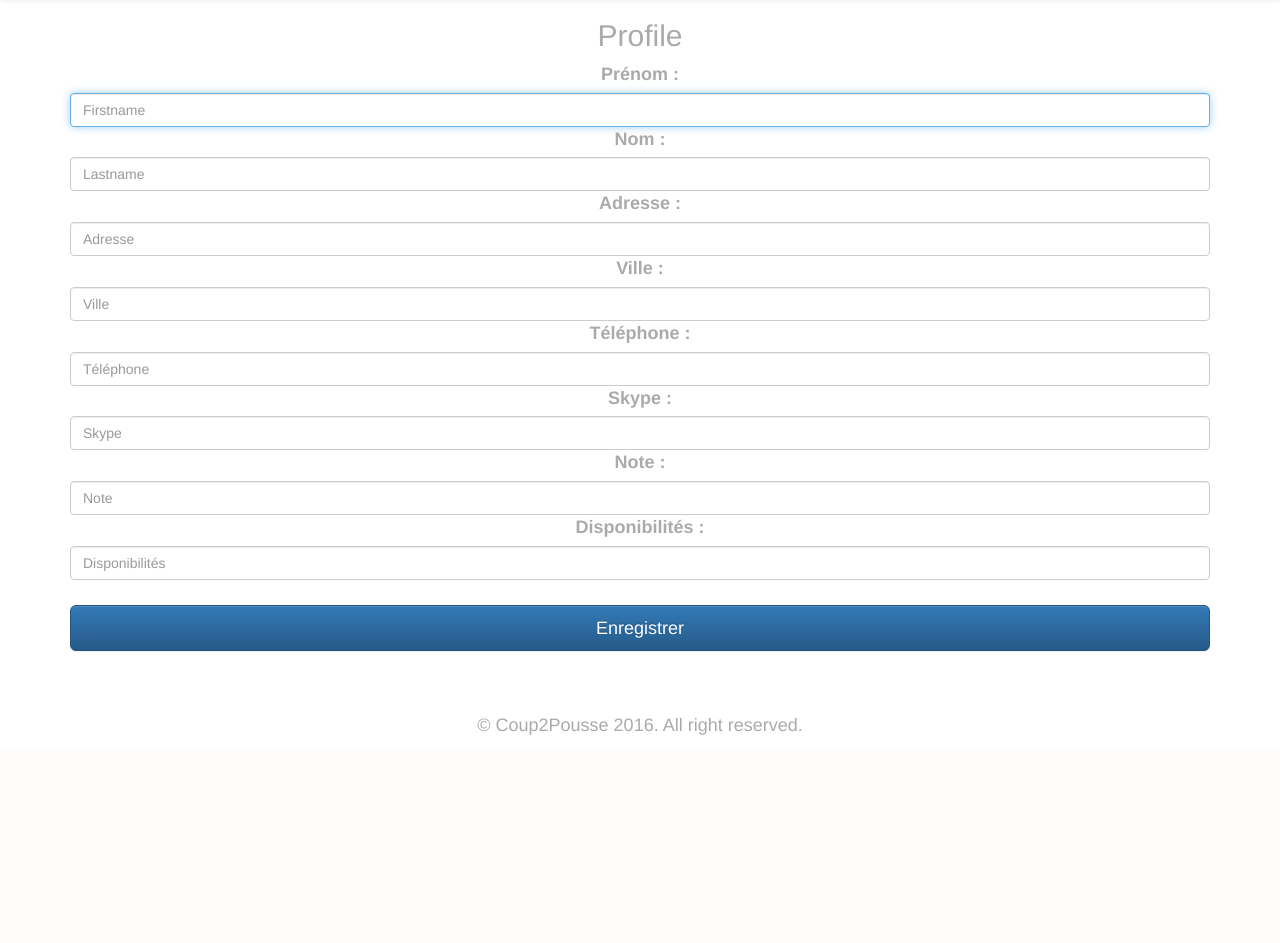
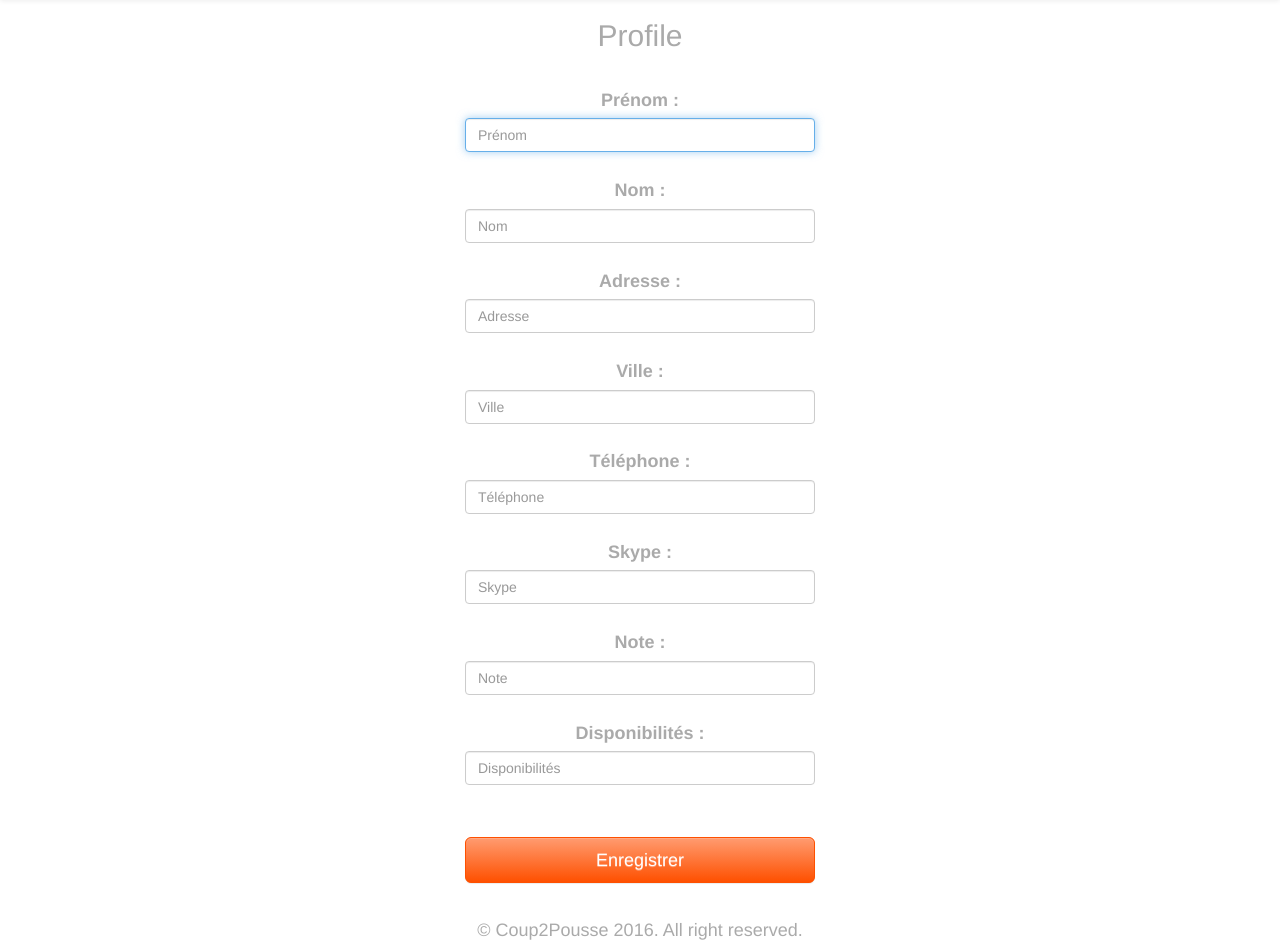
Before and after one commit to Gauwan/B3_Coup2Pousse, a PHP site: template templates/profile.phtml in a window 1280 px wide. Shown: the part 51-994 px from the top of the page. Before the commit the page ends 786 px from the top, so only its background shows below. Run offline with PHP 8.4, Linux system fonts and the light colour scheme; the template is opened without the code that fills it, so the values that code supplies are empty; some libraries are stand-ins or nearby versions.

Commit message:
Footer et profiles

```diff
--- a/public/css/style.css
+++ b/public/css/style.css
@@ -46,7 +46,8 @@ button:hover{
     text-decoration: none;
 }
 footer{
-    position: absolute; bottom: 0; left: 0; right: 0
+    position: relative;
+    bottom: -35px;
 }
 .btn-default{
     background-color: #FE5000!important;
--- a/templates/includes/footer.phtml
+++ b/templates/includes/footer.phtml
@@ -1,8 +1,6 @@
 
 <footer>
-    <div class="container">
         <p> © Coup2Pousse 2016. All right reserved. </p>
-    </div> <!--/.container-->
 </footer>
 
 <!-- jQuery (necessary for Bootstrap's JavaScript plugins) -->
--- a/templates/profile.phtml
+++ b/templates/profile.phtml
@@ -9,38 +9,38 @@
 
 
 
-    <form method="post" action="/profile/process/" class="form-profile">
+    <form method="post" class="formsign" action="/profile/process/" class="form-profile">
 
         <h2 class="form-profile-heading">Profile</h2>
 
-
+</br>
         <label>Prénom :</label>
-        <input type="text" id="firstname" name="firstname" class="form-control" placeholder="Firstname" required autofocus>
-
+        <input type="text" id="firstname" name="firstname" class="form-control" placeholder="Prénom" required autofocus>
+</br>
         <label>Nom :</label>
-        <input type="text" id="lastname" name="lastname" class="form-control" placeholder="Lastname" required>
-
+        <input type="text" id="lastname" name="lastname" class="form-control" placeholder="Nom" required>
+</br>
         <label>Adresse :</label>
         <input type="text" id="address" name="address" class="form-control" placeholder="Adresse">
-
+</br>
         <label>Ville :</label>
         <input type="text" id="city" name="city" class="form-control" placeholder="Ville">
-
+</br>
         <label>Téléphone :</label>
         <input type="text" id="phone" name="phone" class="form-control" placeholder="Téléphone">
-
+</br>
         <label>Skype :</label>
         <input type="text" id="skype" name="skype" class="form-control" placeholder="Skype">
-
+</br>
         <label>Note :</label>
         <input type="integer" id="note" name="note" class="form-control" placeholder="Note">
-
+</br>
         <label>Disponibilités :</label>
         <input type="text" id="freetime" name="freetime" class="form-control" placeholder="Disponibilités">
-
+</br>
         </br>
 
-        <button class="btn btn-lg btn-primary btn-block" type="submit" id="submit">Enregistrer</button>
+        <button class="btn btn-lg btn-default btn-block" type="submit" id="submit">Enregistrer</button>
 
     </form>
 
```
